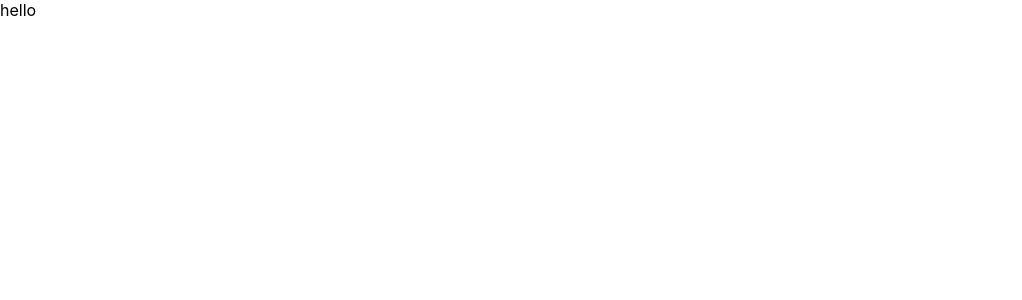
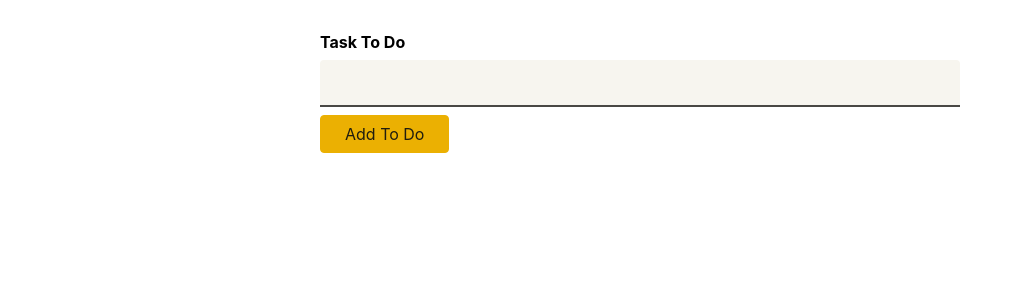
Before and after one commit to mycvlnn/ReactJs_Udemy, a React (Create React App) app: page / in a window 1280 px wide. Shown: the top 300 px of the page, without its empty margins (0-1022 px from the left). Built offline with nearby package versions, Linux system fonts and the light colour scheme.

Commit message:
build todo list app with typescript

```diff
--- a/src/App.tsx
+++ b/src/App.tsx
@@ -1,5 +1,30 @@
+import { useState } from 'react'
+import NewJob from './components/NewJob/NewJob'
+import Todos from './components/Todos/Todos'
+import Todo from './models/todo'
+
 function App() {
-  return <div>hello</div>
+  const [jobList, setJobList] = useState<Todo[]>([])
+
+  const addJobHandler = (textJob: string) => {
+    setJobList((prevJobList) => {
+      const newJob = new Todo(textJob)
+      return [newJob, ...prevJobList]
+    })
+  }
+
+  const removeJobHanlder = (idJob: string) => {
+    setJobList((prevJobList) => {
+      return prevJobList.filter((job) => job.id !== idJob)
+    })
+  }
+
+  return (
+    <div className="app">
+      <NewJob onAddJob={addJobHandler} />
+      <Todos jobList={jobList} onRemoveJob={removeJobHanlder} />
+    </div>
+  )
 }
 
 export default App
--- /dev/null
+++ b/src/components/NewJob/NewJob.module.css
@@ -0,0 +1,42 @@
+.form {
+  width: 40rem;
+  margin: 2rem auto;
+  box-sizing: border-box;
+}
+
+.form label {
+  display: block;
+  font-weight: bold;
+  margin-bottom: 0.5rem;
+}
+
+.form input {
+  display: block;
+  width: 100%;
+  font: inherit;
+  font-size: 1.5rem;
+  padding: 0.5rem;
+  border-radius: 4px;
+  background-color: #f7f5ef;
+  border: none;
+  border-bottom: 2px solid #494844;
+  border-bottom-right-radius: 0;
+  border-bottom-left-radius: 0;
+  margin-bottom: 0.5rem;
+}
+
+.form button {
+  font: inherit;
+  background-color: #ebb002;
+  border: 1px solid #ebb002;
+  color: #201d0f;
+  padding: 0.5rem 1.5rem;
+  border-radius: 4px;
+  cursor: pointer;
+}
+
+.form button:hover,
+.form button:active {
+  background-color: #ebc002;
+  border-color: #ebc002;
+}
--- /dev/null
+++ b/src/components/NewJob/NewJob.tsx
@@ -0,0 +1,32 @@
+import React, { useRef } from 'react'
+import classes from './NewJob.module.css'
+
+interface NewJobProps {
+  onAddJob: (textJob: string) => void
+}
+
+const NewJob: React.FC<NewJobProps> = (props) => {
+  const inputTextRef = useRef<HTMLInputElement>(null)
+
+  const addJobHandler = (event: React.FormEvent) => {
+    event.preventDefault()
+    const enteredTextJob: string = inputTextRef.current!.value
+
+    if (enteredTextJob.trim().length === 0) {
+      alert('Please enter your job')
+      return
+    }
+    props.onAddJob(enteredTextJob)
+    inputTextRef.current!.value = ''
+  }
+
+  return (
+    <form onSubmit={addJobHandler} className={classes.form}>
+      <label>Task To Do</label>
+      <input ref={inputTextRef} type="text" />
+      <button>Add To Do</button>
+    </form>
+  )
+}
+
+export default NewJob
--- /dev/null
+++ b/src/components/TodoItem/TodoItem.module.css
@@ -0,0 +1,7 @@
+.item {
+  margin: 1rem 0;
+  box-shadow: 0 1px 4px rgba(0, 0, 0, 0.2);
+  padding: 1rem;
+  background-color: #f7f5ef;
+  cursor: pointer;
+}
--- /dev/null
+++ b/src/components/TodoItem/TodoItem.tsx
@@ -0,0 +1,17 @@
+import React from 'react'
+import classes from './TodoItem.module.css'
+
+interface TodoItemProps {
+  job: string
+  onRemoveJob: () => void
+}
+
+const TodoItem: React.FC<TodoItemProps> = (props) => {
+  return (
+    <li onClick={props.onRemoveJob} className={classes.item}>
+      {props.job}
+    </li>
+  )
+}
+
+export default TodoItem
--- /dev/null
+++ b/src/components/Todos/Todos.module.css
@@ -0,0 +1,6 @@
+.todos {
+  list-style: none;
+  margin: 2rem auto;
+  padding: 0;
+  width: 40rem;
+}
--- /dev/null
+++ b/src/components/Todos/Todos.tsx
@@ -0,0 +1,27 @@
+import React from 'react'
+import Todo from '../../models/todo'
+import TodoItem from '../TodoItem/TodoItem'
+import classes from './Todos.module.css'
+
+interface TodosProps {
+  jobList: Todo[]
+  onRemoveJob: (idJob: string) => void
+}
+
+const Todos: React.FC<TodosProps> = ({ jobList, onRemoveJob }) => {
+  const renderTodosList = () => {
+    return jobList.map((item) => {
+      return (
+        <TodoItem
+          onRemoveJob={() => onRemoveJob(item.id)}
+          key={item.id}
+          job={item.job}
+        />
+      )
+    })
+  }
+
+  return <div className={classes.todos}>{renderTodosList()}</div>
+}
+
+export default Todos
--- a/src/index.css
+++ b/src/index.css
@@ -6,3 +6,17 @@ body {
   -webkit-font-smoothing: antialiased;
   -moz-osx-font-smoothing: grayscale;
 }
+
+html {
+  box-sizing: border-box;
+}
+*,
+*:before,
+*:after {
+  box-sizing: inherit;
+}
+
+.app {
+  width: '40rem';
+  margin: '30px auto';
+}
--- /dev/null
+++ b/src/models/todo.ts
@@ -0,0 +1,9 @@
+class Todo {
+  job: string
+  id: string
+  constructor(job: string) {
+    this.id = Math.random().toString()
+    this.job = job
+  }
+}
+export default Todo
```
Also changed, not shown: src/components/Todos.tsx (deleted, +0 -17 lines), src/index.tsx (+7 -7 lines).
